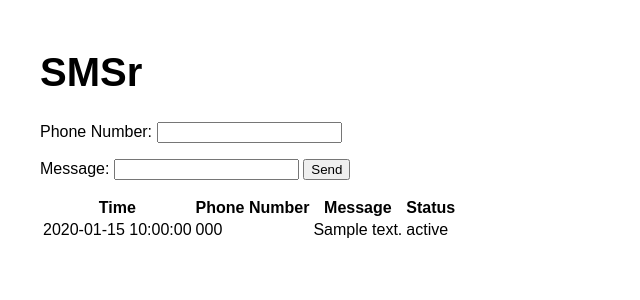
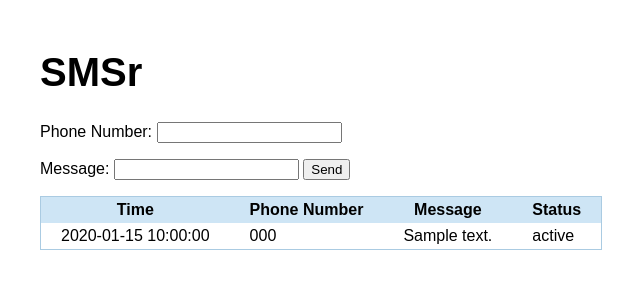
Before and after one commit to akavlie/SMSr, a Flask app: template sms/templates/index.html in a window 1280 px wide. Shown: the top 300 px of the page, without its empty margins (168-808 px from the left). Run offline with Flask 2, Linux system fonts and the light colour scheme; the template is opened without the code that fills it: most values are stand-ins (such as "Sample title", 1, 10 or a date in 2020); parts of the project's set-up code (start-up, migrations or seed data) failed here and were passed over; some libraries are stand-ins or nearby versions.

Commit message:
SMSr app working to send SMS messages via Twilio and store phone number/message in the DB.

```diff
--- a/sms/model.py
+++ b/sms/model.py
@@ -7,7 +7,7 @@ class Sent(db.Model):
     """ Record of a sent message """
     __tablename__ = 'sent_messages'
     id = db.Column(db.Integer, primary_key=True)
-    phone = db.Column(db.Integer)
+    phone = db.Column(db.String)
     date = db.Column(db.Date)
     message = db.Column(db.String)
     status = db.Column(db.String)
--- a/sms/static/style.css
+++ b/sms/static/style.css
@@ -15,3 +15,16 @@ h1 {
     padding: 0.5em;
     border: 1px solid #AACBE2;
 }
+
+#sent_messages {
+    border-collapse: collapse;
+    border: 1px solid #AACBE2;
+}
+
+    #sent_messages tr:first-child {
+        background: #CEE5F5;
+    }
+
+    #sent_messages th, #sent_messages td {
+        padding: 4px 20px;
+    }
--- a/sms/templates/index.html
+++ b/sms/templates/index.html
@@ -2,7 +2,19 @@
 
 {% block body %}
 
-<form action="/sms" method="post">
+<script type="text/javascript">
+    $SCRIPT_ROOT = {{ request.script_root|tojson|safe }};
+
+    $(function() {
+        $("#sms_form").submit(function() {
+            $.post("/sms", $("#sms_form").serialize());
+        });
+        return false;
+    });
+
+</script>
+
+<form id="sms_form" action="">
     <p><label for="phone">Phone Number: </label>
         <input type="text" name="phone_number" /></p>
     <p><label for="phone_number">Message: </label>
@@ -10,9 +22,8 @@
     <input type="submit" value="Send" /></p>
 </form>
 
-<div id="sent_messages">
     {% if sent_messages %}
-    <table>
+    <table id="sent_messages">
         <tr>
             <th>Time</th>
             <th>Phone Number</th>
@@ -31,6 +42,5 @@
     {% else %}
     No messages yet!
     {% endif %}
-</div>
 
 {% endblock %}
--- a/sms/templates/layout.html
+++ b/sms/templates/layout.html
@@ -2,6 +2,7 @@
 <head>
     <title>SMSr</title>
     <link rel=stylesheet type=text/css href="{{ url_for('static', filename='style.css') }}">
+    <script type=text/javascript src="{{url_for('static', filename='jquery-1.4.2.min.js') }}"></script>
 </head>
 
 <body>
--- a/sms/views.py
+++ b/sms/views.py
@@ -6,7 +6,7 @@ from tw_send import twilio_send
 
 @app.route('/')
 def index():
-    sent_messages = Sent.query.all()
+    sent_messages = Sent.query.order_by(Sent.id.desc()).all()
     return render_template('index.html', sent_messages=sent_messages)
 
 @app.route('/sms', methods=['POST'])
@@ -17,4 +17,4 @@ def sms():
     db.session.commit()
 
     flash('SMS sent to %s' % request.form['phone_number'])
-    return redirect(url_for('index'))
+    #return redirect(url_for('index'))
```
Also changed, not shown: 1 other file.
